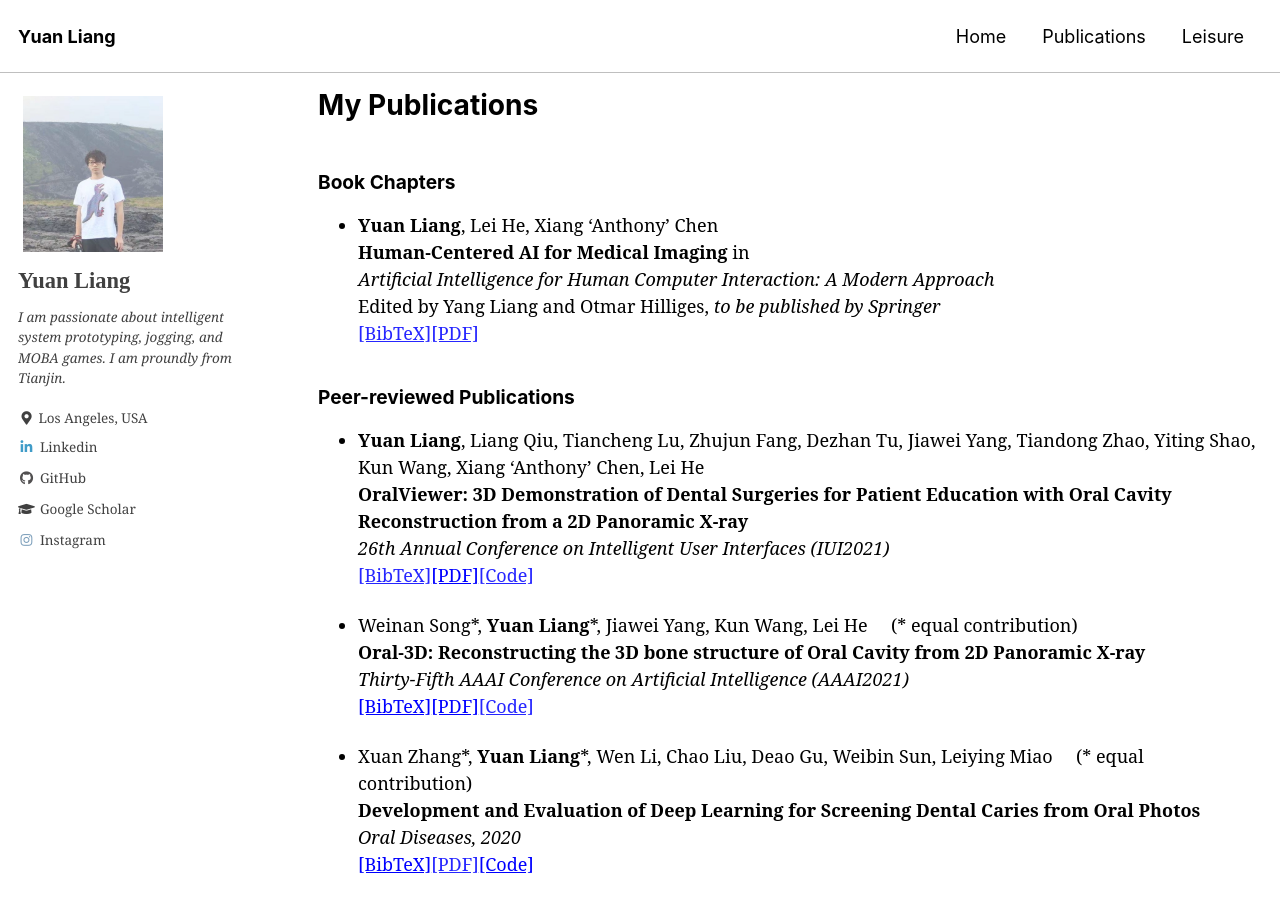
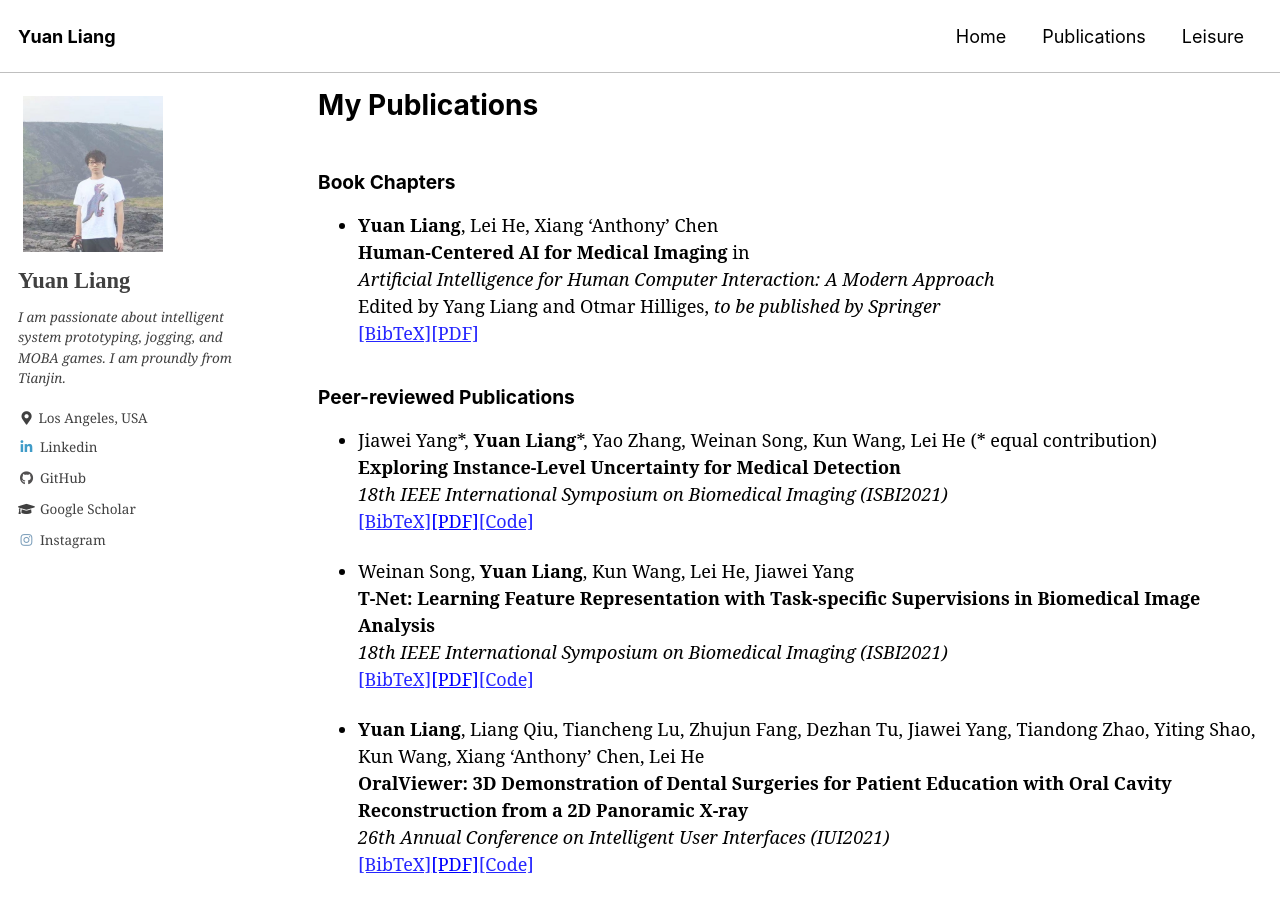
Before and after one commit to liangyuandg/liangyuandg.github.io, a Jekyll site: the page built from _pages/publications.md, in a window 1280 px wide and 900 px high. Built offline with Jekyll 4.4.1, drawn with Linux system fonts in a browser that asks for light colours; cached includes are drawn as plain includes; some of the changed text lies outside the part shown.

Commit message:
update202101

```diff
--- a/_pages/index.markdown
+++ b/_pages/index.markdown
@@ -22,6 +22,8 @@ Address: Room 66-142G, Engineering Building IV, UCLA, CA 90095, US
 
 
 #### <span style="color:red">What's New</span>
+
+**[2021.01]** Two papers are accepted by ISBI 2021.
 
 **[2021.01]** Our paper "OralViewer: 3D Demonstration of Dental Surgeries for Patient Education with Oral Cavity Reconstruction from a 2D Panoramic X-ray" is accepted by IUI 2021.
 
--- a/_pages/publications.md
+++ b/_pages/publications.md
@@ -16,6 +16,17 @@ comments: false
   [[BibTeX]]()[[PDF]]()
 
 #### Peer-reviewed Publications
+
++ Jiawei Yang\*, **Yuan Liang**\*, Yao Zhang, Weinan Song, Kun Wang, Lei He (\* equal contribution)\
+  **Exploring Instance-Level Uncertainty for Medical Detection**\
+  *18th IEEE International Symposium on Biomedical Imaging (ISBI2021)*\
+  [[BibTeX]]()[[PDF]](https://arxiv.org/abs/2012.12880)[[Code]]()
+
++ Weinan Song, **Yuan Liang**, Kun Wang, Lei He, Jiawei Yang\
+  **T-Net: Learning Feature Representation with Task-specific Supervisions in Biomedical Image Analysis**\
+  *18th IEEE International Symposium on Biomedical Imaging (ISBI2021)*\
+  [[BibTeX]]()[[PDF]](https://arxiv.org/abs/2002.08406)[[Code]]()
+
 + **Yuan Liang**, Liang Qiu, Tiancheng Lu, Zhujun Fang, Dezhan Tu, Jiawei Yang, Tiandong Zhao, Yiting Shao, Kun Wang, Xiang 'Anthony' Chen, Lei He\
   **OralViewer: 3D Demonstration of Dental Surgeries for Patient Education with Oral Cavity Reconstruction from a 2D Panoramic X-ray**\
   *26th Annual Conference on Intelligent User Interfaces (IUI2021)*\
```
Also changed, not shown: other parts of _pages/publications.md (+0 -6 lines), _pages/news.md (+2 -0 lines).
